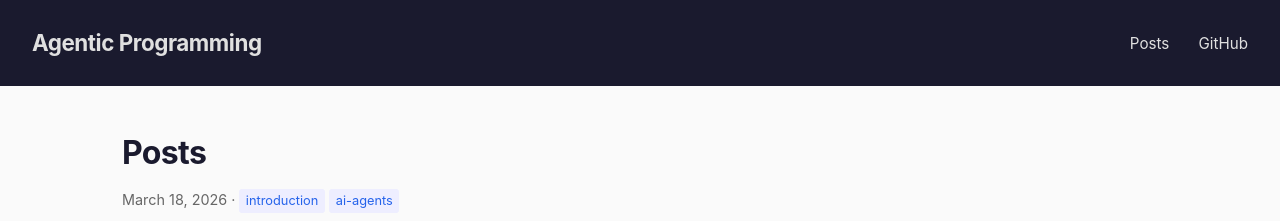
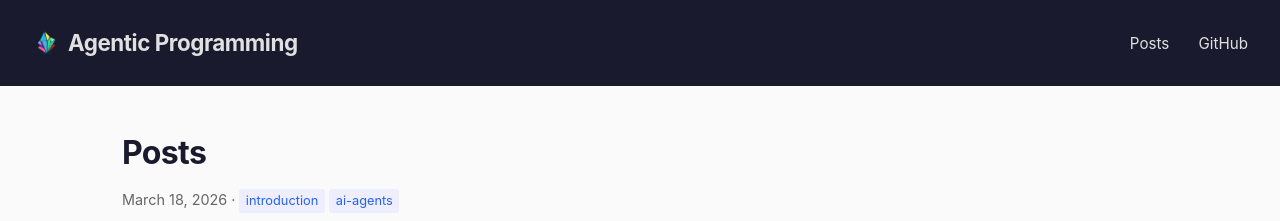
Before and after one commit to xorbh/agentic-programming, a Jekyll site: the page built from index.md, in a window 1280 px wide. Shown: the top 221 px of the page. Built offline with Jekyll 4.4.1, drawn with Linux system fonts in a browser that asks for light colours.

Commit message:
Add site logo and favicon
Crystal logo in header next to site title, with favicon at multiple
sizes (32, 48, 96, 192) and Apple touch icon.

Co-Authored-By: Claude Opus 4.6 (1M context) <noreply@anthropic.com>

```diff
--- a/_layouts/default.html
+++ b/_layouts/default.html
@@ -4,6 +4,11 @@
   <meta charset="UTF-8">
   <meta name="viewport" content="width=device-width, initial-scale=1.0">
   <title>{% if page.title %}{{ page.title }} | {% endif %}{{ site.title }}</title>
+  <link rel="icon" type="image/png" sizes="96x96" href="{{ '/assets/favicon-96.png' | relative_url }}">
+  <link rel="icon" type="image/png" sizes="48x48" href="{{ '/assets/favicon-48.png' | relative_url }}">
+  <link rel="icon" type="image/png" sizes="32x32" href="{{ '/assets/favicon-32.png' | relative_url }}">
+  <link rel="icon" type="image/png" sizes="192x192" href="{{ '/assets/favicon-192.png' | relative_url }}">
+  <link rel="apple-touch-icon" href="{{ '/assets/apple-touch-icon.png' | relative_url }}">
   <style>
     * { margin: 0; padding: 0; box-sizing: border-box; }
 
@@ -25,7 +30,8 @@
     }
 
     header a { color: #e0e0e0; text-decoration: none; }
-    header .site-title { font-size: 1.4rem; font-weight: 700; letter-spacing: -0.02em; }
+    header .site-title { font-size: 1.4rem; font-weight: 700; letter-spacing: -0.02em; display: flex; align-items: center; gap: 0.5rem; }
+    header .site-logo { height: 28px; width: 28px; }
     header .site-title:hover { color: #fff; }
     header nav a { margin-left: 1.5rem; font-size: 0.95rem; }
     header nav a:hover { color: #fff; }
@@ -270,7 +276,7 @@
 </head>
 <body>
   <header>
-    <a href="{{ '/' | relative_url }}" class="site-title">{{ site.title }}</a>
+    <a href="{{ '/' | relative_url }}" class="site-title"><img src="{{ '/assets/logo.png' | relative_url }}" alt="" class="site-logo">{{ site.title }}</a>
     <nav>
       <a href="{{ '/' | relative_url }}">Posts</a>
       <a href="https://github.com/xorbh/agentic-programming">GitHub</a>
```
Also changed, not shown: assets/apple-touch-icon.png (added), assets/favicon-192.png (added), assets/favicon-32.png (added), assets/favicon-48.png (added), assets/favicon-96.png (added), assets/logo.png (added).
